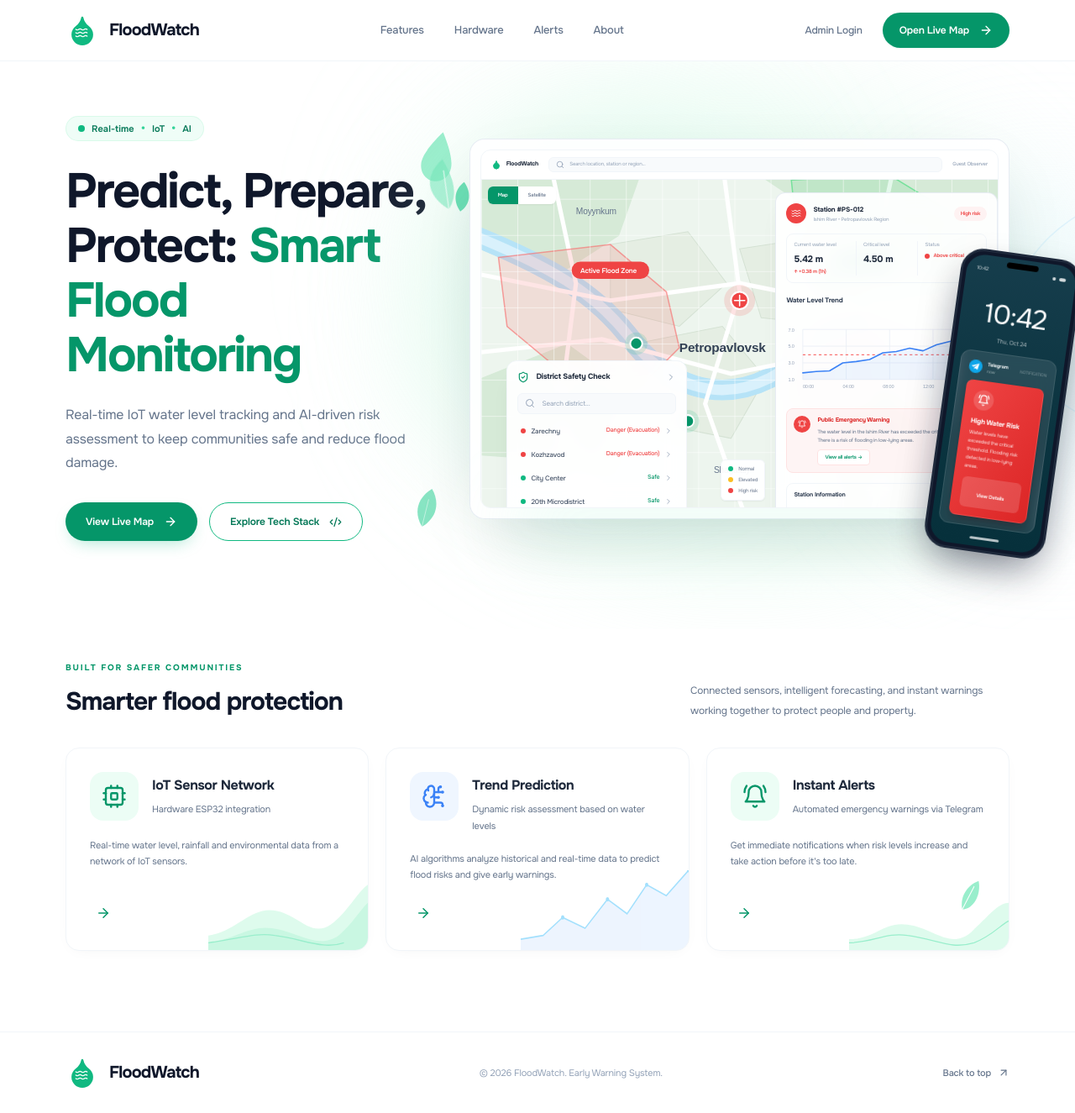
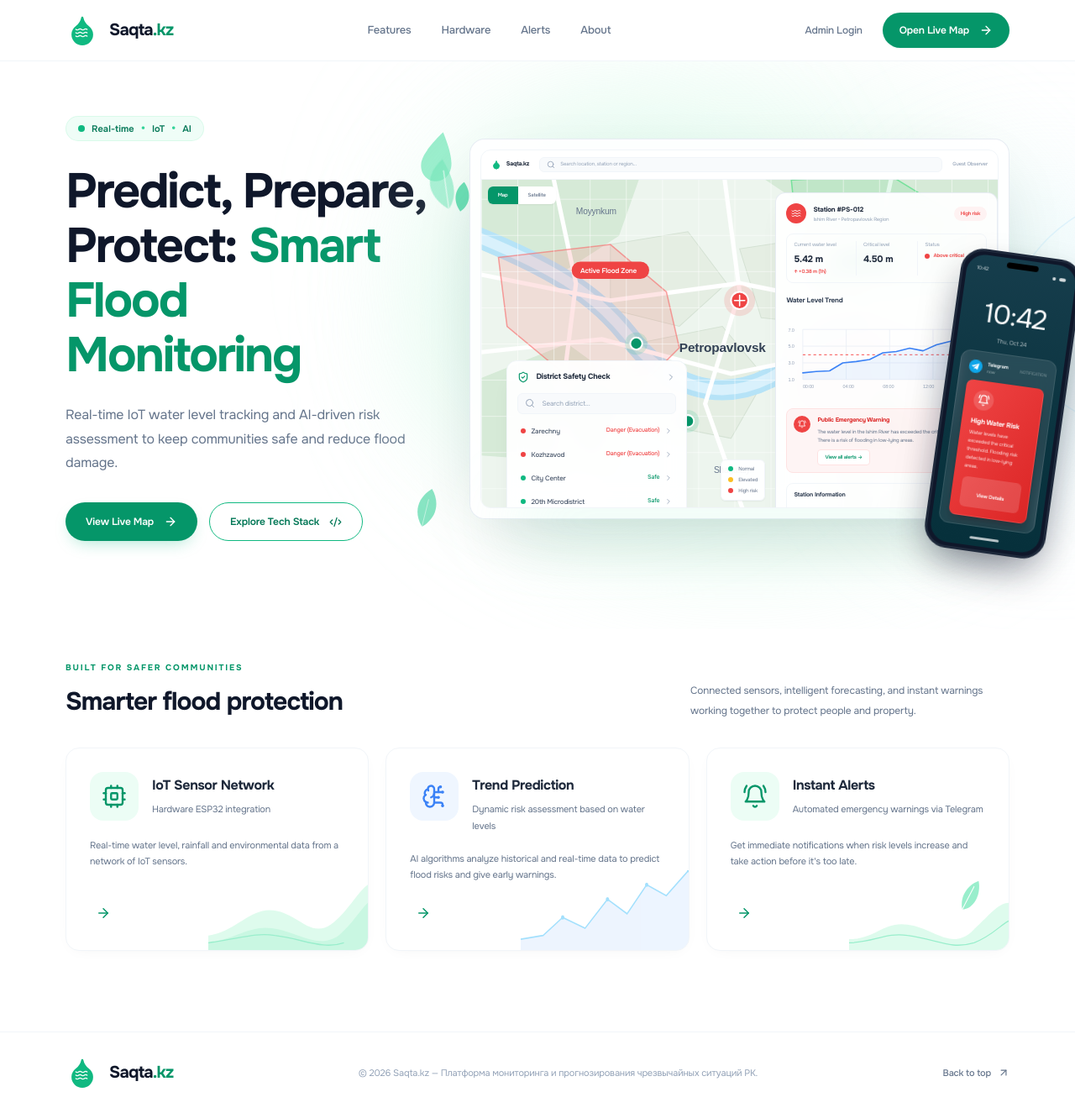
Before and after one commit to frostymur/Saqta, a React (Vite) app in the folder frontend/: page / in a window 1280 px wide. Shown: the whole page at 84% size. Built offline with nearby package versions, Linux system fonts and the light colour scheme.

Commit message:
chore(branding): rename platform branding to Saqta.kz

```diff
--- a/frontend/src/App.jsx
+++ b/frontend/src/App.jsx
@@ -63,11 +63,11 @@ const features = [
    BRAND LOGO
 --------------------------------------------------------- */
 
-function FloodWatchLogo() {
+function SaqtaLogo() {
   return (
     <a
       href="#home"
-      aria-label="FloodWatch home"
+      aria-label="Saqta.kz home"
       className="group flex shrink-0 items-center gap-3"
     >
       <div className="relative flex h-10 w-10 items-center justify-center">
@@ -82,7 +82,7 @@ function FloodWatchLogo() {
       </div>
 
       <span className="text-[20px] font-bold tracking-[-0.8px] text-slate-900">
-        FloodWatch
+        Saqta<span className="text-emerald-600">.kz</span>
       </span>
     </a>
   );
@@ -106,7 +106,7 @@ function Header({ onAdminClick }) {
     <header className="sticky top-0 z-50 border-b border-slate-100 bg-white/90 backdrop-blur-xl">
       <div className="mx-auto flex h-[72px] max-w-[1600px] items-center justify-between px-5 sm:px-8 lg:px-12 xl:px-[78px]">
         {/* Logo */}
-        <FloodWatchLogo />
+        <SaqtaLogo />
 
         {/* Desktop Navigation */}
         <nav className="hidden items-center gap-9 md:flex">
@@ -786,7 +786,7 @@ function DashboardMockup() {
             <div className="flex items-center gap-1.5">
               <Droplet className="h-3 w-3 fill-emerald-500 text-emerald-500" />
               <span className="text-[7px] font-bold text-slate-800">
-                FloodWatch
+                Saqta.kz
               </span>
             </div>
 
@@ -1260,10 +1260,10 @@ function Footer() {
       className="border-t border-slate-100 bg-white px-5 py-7 sm:px-8 lg:px-12 xl:px-[78px]"
     >
       <div className="mx-auto flex max-w-[1600px] flex-col gap-5 sm:flex-row sm:items-center sm:justify-between">
-        <FloodWatchLogo />
+        <SaqtaLogo />
 
         <p className="text-[11px] text-slate-400">
-          © 2026 FloodWatch. Early Warning System.
+          © 2026 Saqta.kz — Платформа мониторинга и прогнозирования чрезвычайных ситуаций РК.
         </p>
 
         <a
```
